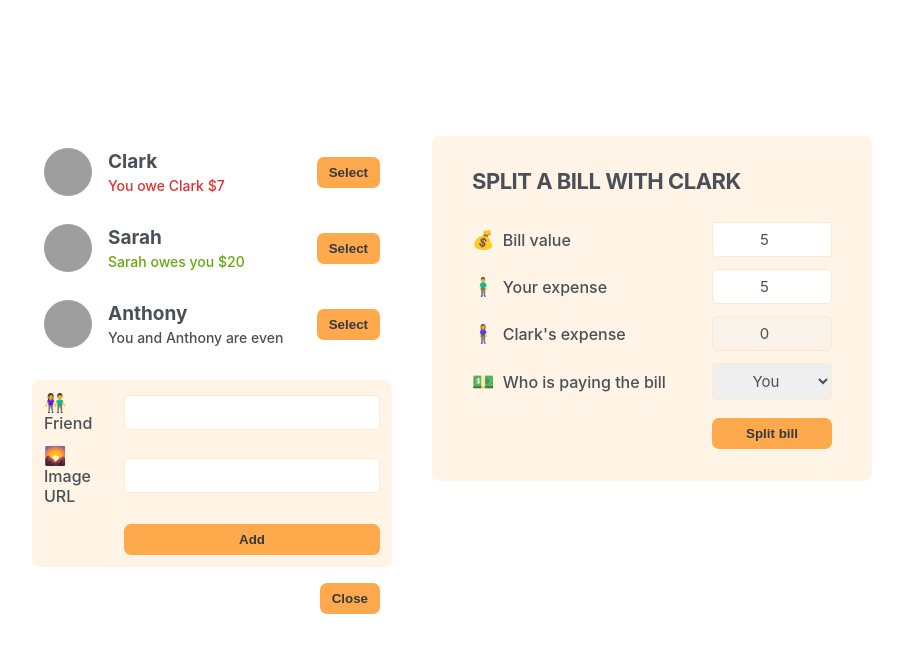
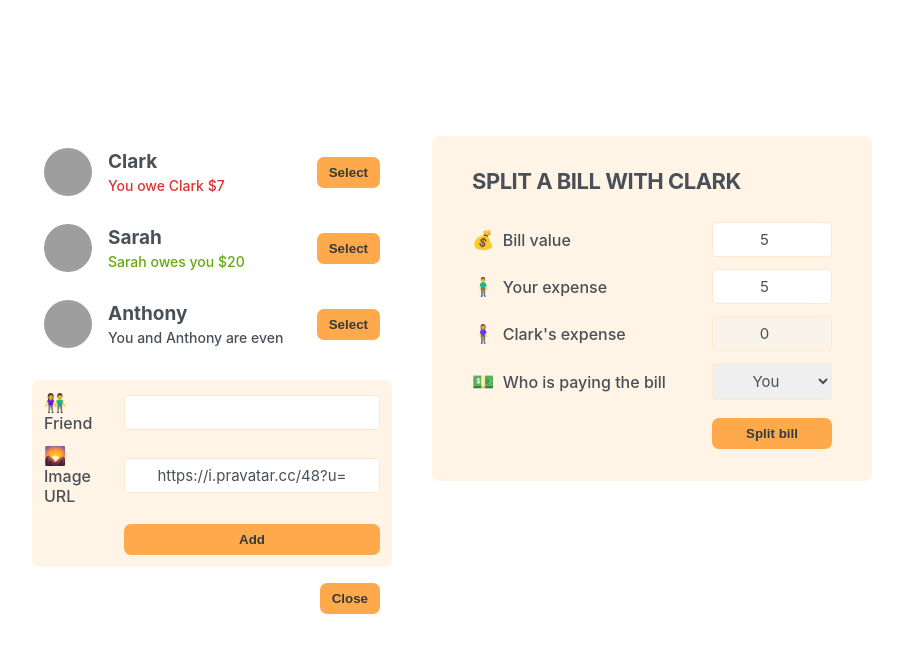
Before and after one commit to RamezKhaled77/Eat_n_Split, a React (Create React App) app: page / in a window 1280 px wide. Both pictures are taken after typing "5", "5" into the empty fields and a click on the button "Add friend". Shown: the top 652 px of the page, without its empty margins (188-1091 px from the left). Built offline with nearby package versions, Linux system fonts and the light colour scheme; grey boxes are pictures that could not be loaded.

Commit message:
Adding the logic of add new friend by lifting up state

```diff
--- a/src/App.js
+++ b/src/App.js
@@ -30,6 +30,12 @@
 
 function App() {
   const [showAddFriend, setShowAddFriend] = useState(false);
+  const [friends, setFriends] = useState(initialFriends);
+
+  function handleAddFriend(newFriend) {
+    setFriends((friends) => [...friends, newFriend]);
+    setShowAddFriend(false);
+  }
 
   function handleShowAddFriend() {
     setShowAddFriend((show) => !show);
@@ -38,8 +44,8 @@
   return (
     <div className="app">
       <div className="sidebar">
-        <FriendList />
-        {showAddFriend && <FormAddFriend />}
+        <FriendList friends={friends} />
+        {showAddFriend && <FormAddFriend onAddFriend={handleAddFriend} />}
         <Button onHandleClick={handleShowAddFriend}>
           {showAddFriend ? "Close" : "Add friend"}
         </Button>
@@ -49,8 +55,7 @@
   );
 }
 
-function FriendList() {
-  const friends = initialFriends;
+function FriendList({ friends }) {
   return (
     <ul>
       {friends.map((friend) => (
@@ -82,13 +87,42 @@
   );
 }
 
-function FormAddFriend() {
+function FormAddFriend({ onAddFriend }) {
+  const [name, setName] = useState("");
+  const [image, setImage] = useState("https://i.pravatar.cc/48?u=");
+
+  function handleSubmit(e) {
+    e.preventDefault();
+
+    if (!name || !image) return;
+
+    const id = crypto.randomUUID();
+    const newFriend = {
+      id,
+      name,
+      image: `${image}?=${id}`,
+      balance: 0,
+    };
+
+    onAddFriend(newFriend);
+    setName("");
+    setImage("https://i.pravatar.cc/48?u=");
+  }
+
   return (
-    <form className="form-add-friend">
+    <form className="form-add-friend" onSubmit={handleSubmit}>
       <label>👫 Friend</label>
-      <input type="text" />
+      <input
+        type="text"
+        value={name}
+        onChange={(e) => setName(e.target.value)}
+      />
       <label>🌄 Image URL</label>
-      <input type="text" />
+      <input
+        type="text"
+        value={image}
+        onChange={(e) => setImage(e.target.value)}
+      />
       <Button>Add</Button>
     </form>
   );
```
